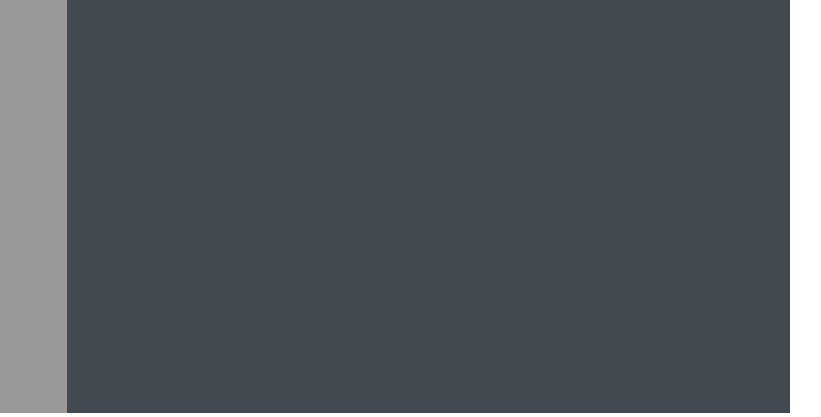
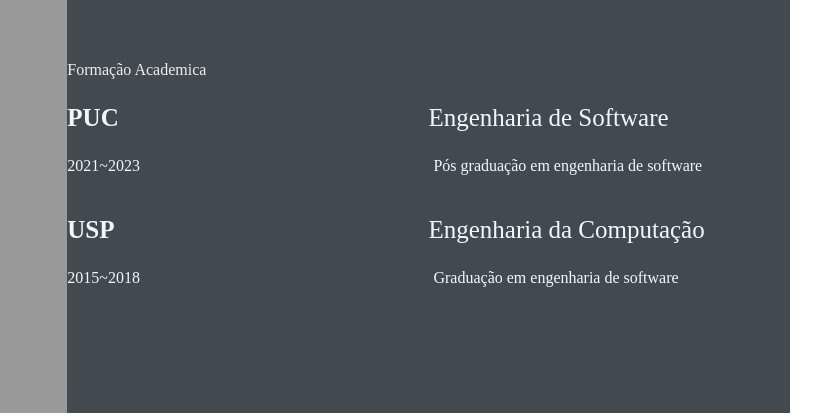
Before and after one commit to Juninho000/Juninho000.github.io, a plain HTML site: page index.html in a window 1280 px wide. Shown: the part 521-938 px from the top of the page, 356-1177 px from the left. Drawn offline with Linux system fonts and the light colour scheme.

Commit message:
day 04 (#5)

```diff
--- a/index.html
+++ b/index.html
@@ -1,5 +1,6 @@
 <!DOCTYPE html>
 <html lang="en">
+
 <head>
     <meta charset="UTF-8">
     <meta http-equiv="X-UA-Compatible" content="IE=edge">
@@ -9,6 +10,7 @@
     <link rel="stylesheet" href="style.css">
 
 </head>
+
 <body>
     <main class="resume-contents">
         <section class="left-section">
@@ -30,8 +32,12 @@
                 <div class="skills">
                     <p class="left-title">Skills</p>
                     <ul>
-                        <li><p>HTML, CSS, Git & GitHub</p></li>
-                        <li><p>Java, C e C#</p></li>
+                        <li>
+                            <p>HTML, CSS, Git & GitHub</p>
+                        </li>
+                        <li>
+                            <p>Java, C e C#</p>
+                        </li>
                     </ul>
                 </div>
             </section>
@@ -45,7 +51,7 @@
                         <br> Um pouco mais sobre o que faço
                         <br> Quais são minhas compentencias
                     </p>
-                 </section>
+                </section>
             </div>
             <section class="experience gap">
                 <div class="right-title">Experiencia</div>
@@ -68,7 +74,29 @@
                     </div>
                 </div>
             </section>
+            <section class="education gap">
+                <div class="right-title">Formação Academica</div>
+                <div class="education-contents">
+                    <div class="education-left">
+                        <p class="education-school-name">PUC</p>
+                        <p class="education-time-period">2021~2023</p>
+                    </div>
+                    <div class="education-right">
+                        <p class="education-subject">Engenharia de Software</p>
+                        <p class="education-desc">Pós graduação em engenharia de software</p>
+                    </div>
+                    <div class="education-left">
+                        <p class="education-school-name">USP</p>
+                        <p class="education-time-period">2015~2018</p>
+                    </div>
+                    <div class="education-right">
+                        <p class="education-subject">Engenharia da Computação</p>
+                        <p class="education-desc">Graduação em engenharia de software</p>
+                    </div>
+                </div>
+            </section>
         </section>
     </main>
 </body>
+
 </html>
```
